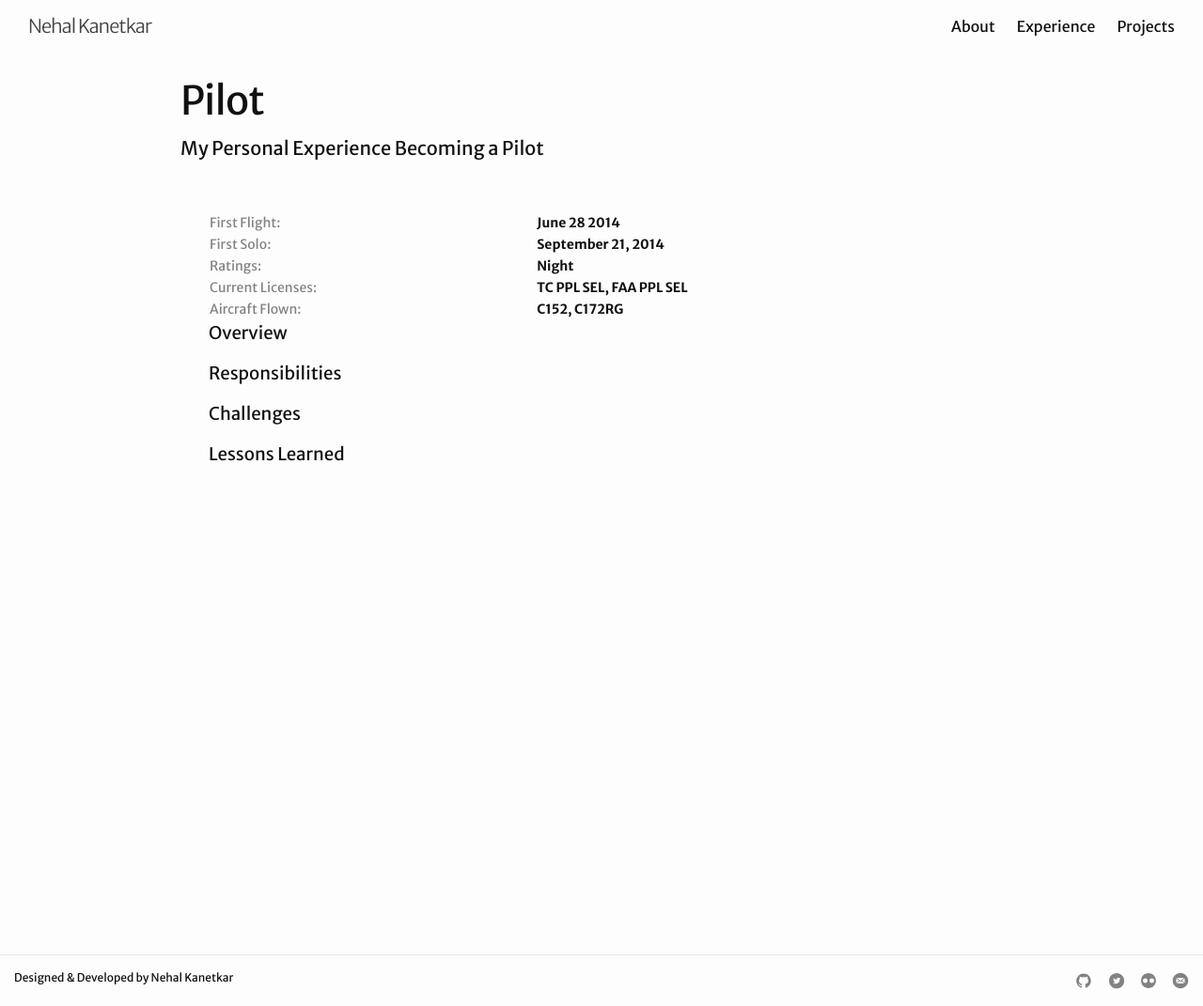
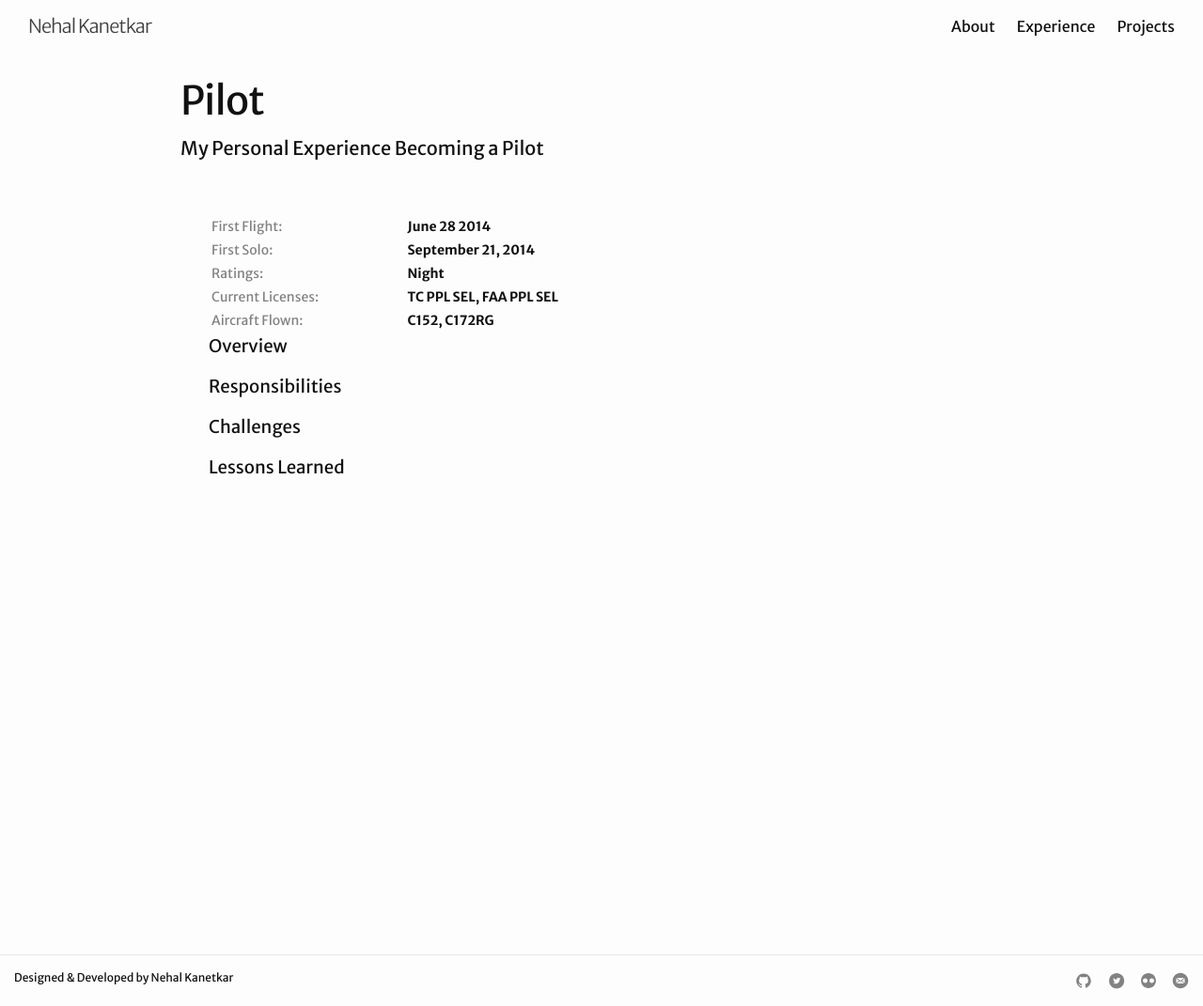
Before and after one commit to nkanetka/nkanetka.github.io, a Jekyll site: the page built from _posts/2013-06-28-pilot.markdown, in a window 1280 px wide. Shown: the whole page at 94% size. Built offline with Jekyll 4.4.1, drawn with Linux system fonts in a browser that asks for light colours.

Commit message:
Fixes #9

```diff
--- a/_sass/minima/_base.scss
+++ b/_sass/minima/_base.scss
@@ -135,9 +135,9 @@ a {
  * Tables
  */
 table {
-  width: 100%;
-  border-collapse: collapse;
-  border-spacing: 0;
+  width: 60%;
+  /*border-collapse: collapse;*/
+  /*border-spacing: 0;*/
   font-size: $small-font-size;
   color: $grey-color;
 }
```
